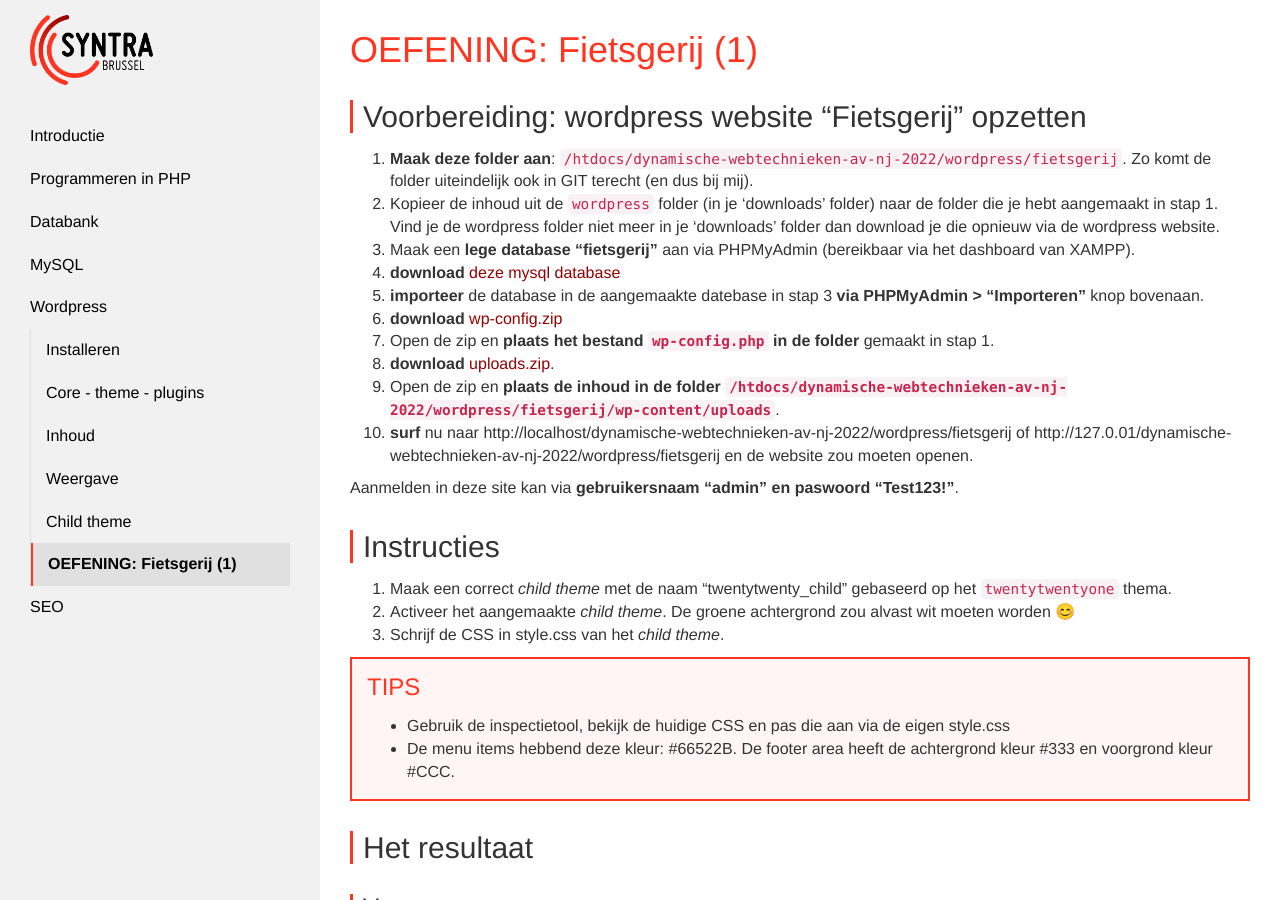
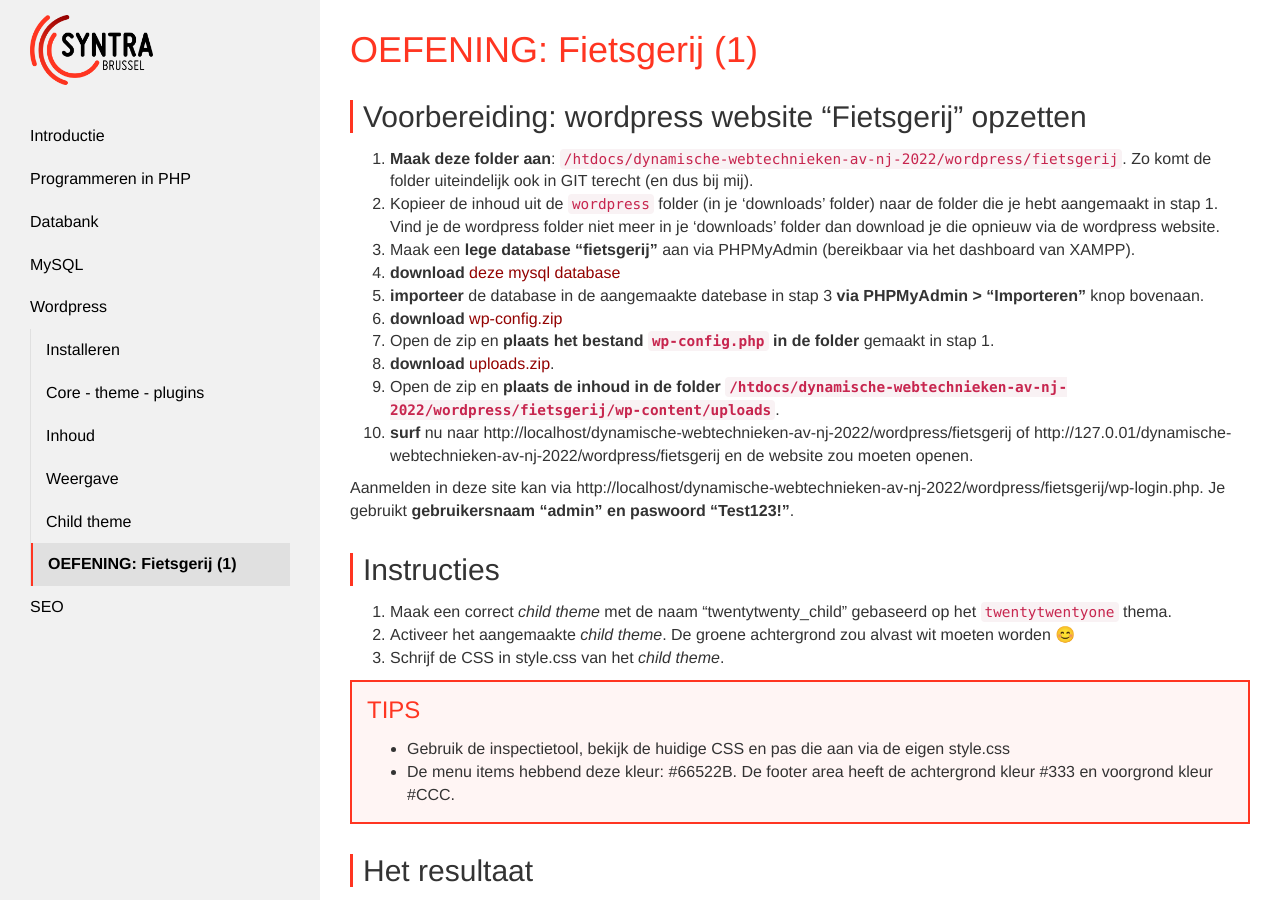
Before and after one commit to Syntra-Brussel/dynamische-webtechnieken, a Jekyll site: the page built from wordpress/oefening-fietsgerij-deel-1.md, in a window 1280 px wide and 900 px high. Built offline with Jekyll 4.4.1, drawn with Linux system fonts in a browser that asks for light colours; nearby versions of some CDN libraries; a script that is not in the unit is left out.

Commit message:
Update oefening-fietsgerij-deel-1.md

```diff
--- a/wordpress/oefening-fietsgerij-deel-1.md
+++ b/wordpress/oefening-fietsgerij-deel-1.md
@@ -16,7 +16,8 @@
 9. Open de zip en <strong>plaats de inhoud in de folder <code>/htdocs/dynamische-webtechnieken-av-nj-2022/wordpress/fietsgerij/wp-content/uploads</code></strong>.
 10. <strong>surf</strong> nu naar http://localhost/dynamische-webtechnieken-av-nj-2022/wordpress/fietsgerij of http://127.0.01/dynamische-webtechnieken-av-nj-2022/wordpress/fietsgerij en de website zou moeten openen.
 
-Aanmelden in deze site kan via <strong>gebruikersnaam "admin" en paswoord "Test123!"</strong>.
+Aanmelden in deze site kan via http://localhost/dynamische-webtechnieken-av-nj-2022/wordpress/fietsgerij/wp-login.php.
+Je gebruikt <strong>gebruikersnaam "admin" en paswoord "Test123!"</strong>.
 
 ## Instructies
 1. Maak een correct <em>child theme</em> met de naam "twentytwenty_child" gebaseerd op het <code>twentytwentyone</code> thema.
```
